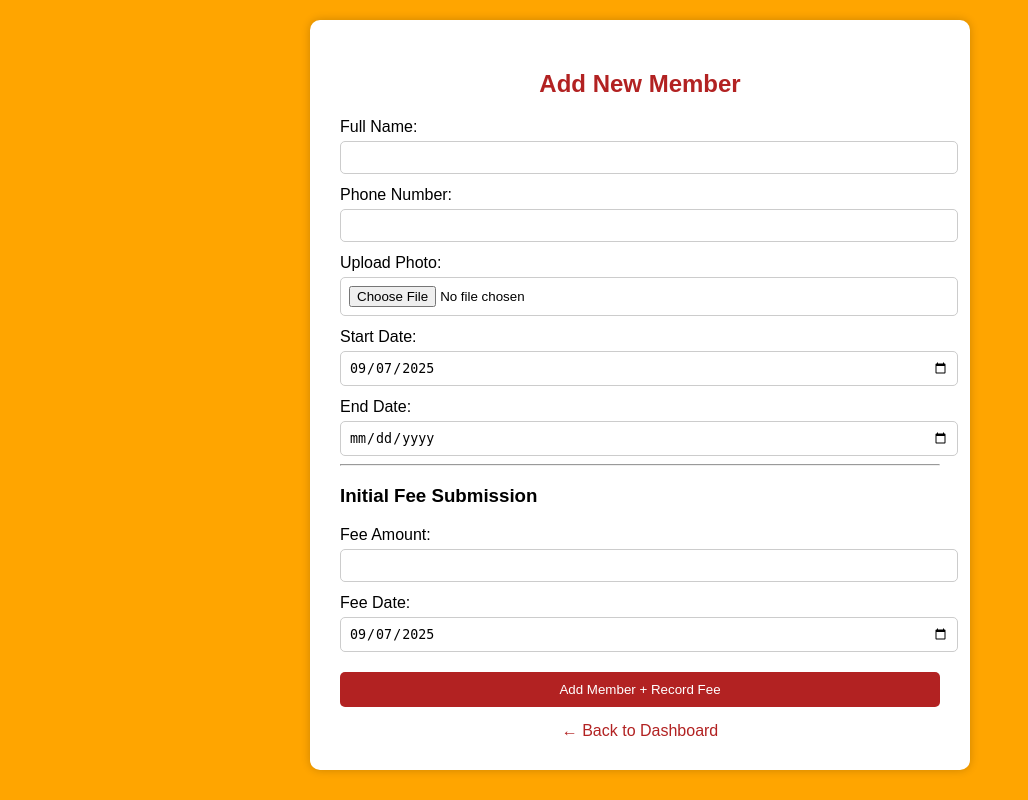
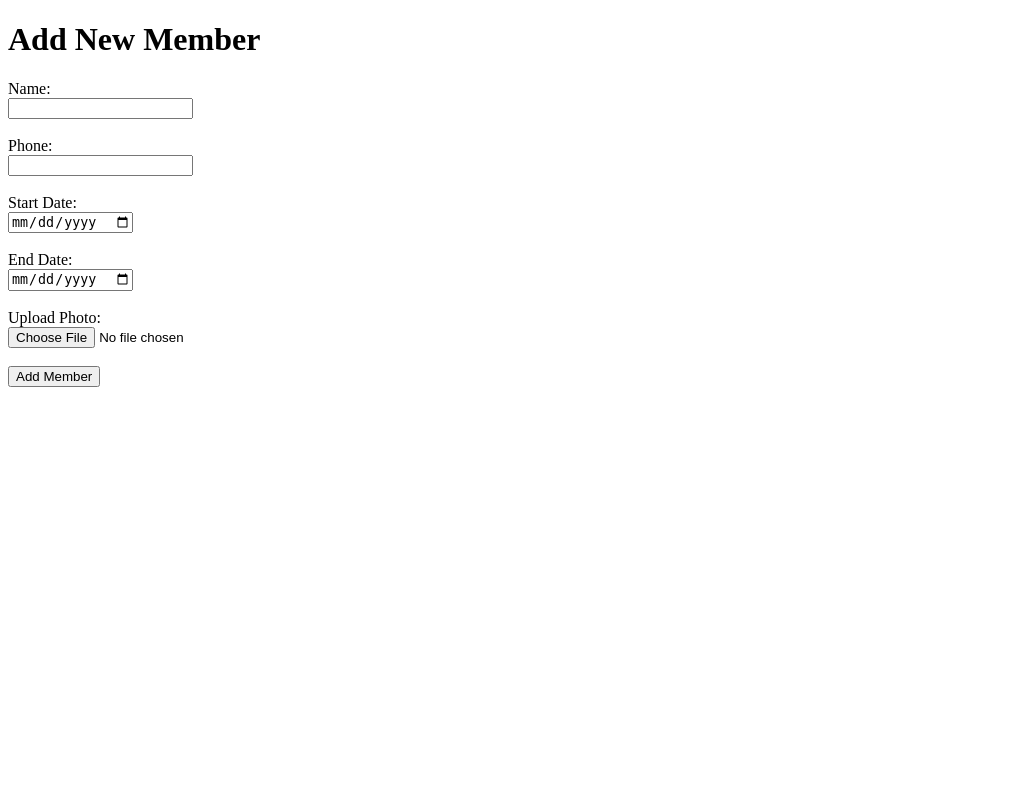
Before and after one commit to sahushubham522-source/aj_fitness, a Flask app: page /add-member in a window 1280 px wide. Shown: the whole page, without its empty margins (0-1028 px from the left). Run offline with Flask 3, Linux system fonts and the light colour scheme; some libraries are stand-ins or nearby versions.

Commit message:
Fix Add Member route: handle join_date and expiry_date, update dashboard queries

```diff
--- a/app.py
+++ b/app.py
@@ -117,40 +117,64 @@ def delete_member(member_id):
     flash('Member deleted successfully.')
     return redirect(url_for('dashboard'))
 
+app.config['UPLOAD_FOLDER'] = 'static/uploads'
 @app.route('/add-member', methods=['GET', 'POST'])
 def add_member():
     if request.method == 'POST':
-        name = request.form['name']
-        phone = request.form['phone']
-        start_date = request.form['start_date']
-        end_date = request.form['end_date']
-        fee_amount = request.form['fee_amount']
-        fee_date = request.form['fee_date']
-        photo = request.files['photo']
-        join_date = datetime.now().date()  # today
-        expiry_date = request.form['expiry_date']
+        try:
+            # Get form data
+            name = request.form['name'].strip()
+            phone = request.form['phone'].strip()
+            start_date_str = request.form['start_date']
+            end_date_str = request.form['end_date']
 
-        filename = None
-        if photo:
-            filename = secure_filename(photo.filename)
-            photo.save(os.path.join(UPLOAD_FOLDER, filename))
+            # Validate required fields
+            if not name or not phone or not start_date_str or not end_date_str:
+                flash("Please fill all required fields", "error")
+                return redirect(url_for('add_member'))
 
-        conn = get_db_connection()
-        cur = conn.cursor()
-        cur.execute("""
-            INSERT INTO members (name, phone, photo, start_date, end_date, join_date, expiry_date)
-            VALUES ((%s, %s, %s, %s, %s, %s, %s) RETURNING id
-        """, (name, phone, filename, start_date, end_date, join_date, expiry_date))
-        member_id = cur.fetchone()[0]
+            # Convert dates to proper format
+            start_date = datetime.strptime(start_date_str, "%Y-%m-%d").date()
+            end_date = datetime.strptime(end_date_str, "%Y-%m-%d").date()
+            join_date = datetime.now().date()
+            expiry_date = end_date  # You can adjust if needed
 
-        cur.execute("INSERT INTO fees (member_id, amount, date) VALUES (%s, %s, %s)",
-                    (member_id, fee_amount, fee_date))
-        conn.commit()
-        cur.close()
-        conn.close()
-        return redirect(url_for('dashboard'))
+            # Handle photo upload
+            if 'photo' not in request.files:
+                flash("No photo uploaded", "error")
+                return redirect(url_for('add_member'))
 
-    return render_template('add_member.html', today=date.today().isoformat())
+            photo_file = request.files['photo']
+            if photo_file.filename == '':
+                flash("No selected photo", "error")
+                return redirect(url_for('add_member'))
+
+            filename = secure_filename(photo_file.filename)
+            photo_path = os.path.join(app.config['UPLOAD_FOLDER'], filename)
+            os.makedirs(app.config['UPLOAD_FOLDER'], exist_ok=True)
+            photo_file.save(photo_path)
+
+            # Insert into database
+            conn = get_db_connection()
+            cur = conn.cursor()
+            cur.execute("""
+                INSERT INTO members
+                (name, phone, start_date, end_date, join_date, expiry_date, photo)
+                VALUES (%s, %s, %s, %s, %s, %s, %s)
+                RETURNING id
+            """, (name, phone, start_date, end_date, join_date, expiry_date, filename))
+            conn.commit()
+            cur.close()
+            conn.close()
+
+            flash("Member added successfully!", "success")
+            return redirect(url_for('dashboard'))
+
+        except Exception as e:
+            flash(f"Error adding member: {e}", "error")
+            return redirect(url_for('add_member'))
+
+    return render_template('add_member.html')
 
 @app.route('/record-fee/<int:member_id>', methods=['GET', 'POST'])
 def record_fee(member_id):
--- a/templates/add_member.html
+++ b/templates/add_member.html
@@ -1,92 +1,43 @@
+<!-- templates/add_member.html -->
 <!DOCTYPE html>
-<html>
+<html lang="en">
 <head>
-    <title>Add New Member - AJ Fitness</title>
-    <style>
-        body {
-            font-family: Arial, sans-serif;
-            background: #ffa500; /* orange */
-            margin: 0;
-            padding: 20px;
-        }
-        .container {
-            max-width: 600px;
-            margin: auto;
-            background: white;
-            padding: 30px;
-            border-radius: 10px;
-            box-shadow: 0 0 10px rgba(0,0,0,0.2);
-        }
-        h2 {
-            text-align: center;
-            color: #b22222;
-        }
-        label {
-            display: block;
-            margin: 12px 0 5px;
-        }
-        input[type="text"],
-        input[type="date"],
-        input[type="number"],
-        input[type="file"] {
-            width: 100%;
-            padding: 8px;
-            border-radius: 5px;
-            border: 1px solid #ccc;
-        }
-        button {
-            margin-top: 20px;
-            padding: 10px 20px;
-            background: #b22222;
-            color: white;
-            border: none;
-            border-radius: 5px;
-            cursor: pointer;
-            width: 100%;
-        }
-        .back-btn {
-            margin-top: 15px;
-            text-align: center;
-        }
-        .back-btn a {
-            color: #b22222;
-            text-decoration: none;
-        }
-    </style>
+    <meta charset="UTF-8">
+    <title>Add Member - AJ Fitness</title>
 </head>
 <body>
-    <div class="container">
-        <h2>Add New Member</h2>
-        <form method="post" enctype="multipart/form-data">
-            <label for="name">Full Name:</label>
-            <input type="text" name="name" required>
+    <h1>Add New Member</h1>
 
-            <label for="phone">Phone Number:</label>
-            <input type="text" name="phone" required>
+    <!-- Display flash messages -->
+    {% with messages = get_flashed_messages(with_categories=true) %}
+      {% if messages %}
+        <ul>
+          {% for category, message in messages %}
+            <li style="color: {% if category == 'error' %}red{% else %}green{% endif %}">
+                {{ message }}
+            </li>
+          {% endfor %}
+        </ul>
+      {% endif %}
+    {% endwith %}
 
-            <label for="photo">Upload Photo:</label>
-            <input type="file" name="photo" accept="image/*">
+    <form action="{{ url_for('add_member') }}" method="POST" enctype="multipart/form-data">
+        <label for="name">Name:</label><br>
+        <input type="text" name="name" id="name" required><br><br>
 
-            <label for="start_date">Start Date:</label>
-            <input type="date" name="start_date" required value="{{ today }}">
+        <label for="phone">Phone:</label><br>
+        <input type="text" name="phone" id="phone" required><br><br>
 
-            <label for="end_date">End Date:</label>
-            <input type="date" name="end_date" required>
+        <label for="start_date">Start Date:</label><br>
+        <input type="date" name="start_date" id="start_date" required><br><br>
 
-            <hr>
-            <h3>Initial Fee Submission</h3>
+        <label for="end_date">End Date:</label><br>
+        <input type="date" name="end_date" id="end_date" required><br><br>
 
-            <label for="fee_amount">Fee Amount:</label>
-            <input type="number" name="fee_amount" required>
+        <label for="photo">Upload Photo:</label><br>
+        <input type="file" name="photo" id="photo" accept="image/*" required><br><br>
 
-            <label for="fee_date">Fee Date:</label>
-            <input type="date" name="fee_date" required value="{{ today }}">
-
-            <button type="submit">Add Member + Record Fee</button>
-        </form>
-        <div class="back-btn">
-            <a href="/dashboard">← Back to Dashboard</a>
-        </div>
-    </div>
+        <button type="submit">Add Member</button>
+    </form>
 </body>
 </html>
```
